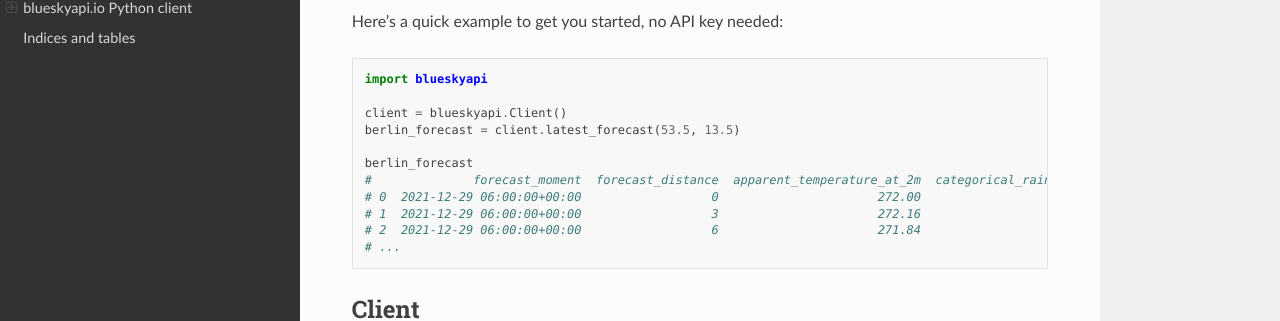
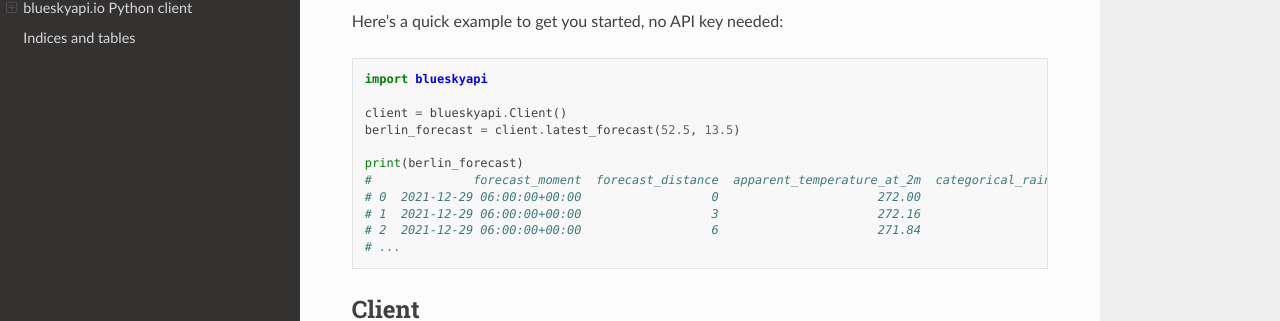
Before and after one commit to bluesky-api/python-client, a Sphinx documentation site: the page built from docs/index.rst, in a window 1280 px wide and 900 px high, scrolled down 517 px. Shown: the part 137-458 px from the top of the window. Built offline with Sphinx 7.4.7 and the Read the Docs theme 2.0.0, drawn with Linux system fonts in a browser that asks for light colours; the version number is read from the project's files by our own code.

Commit message:
Fix location of Berlin in docs

```diff
--- a/docs/index.rst
+++ b/docs/index.rst
@@ -40,9 +40,9 @@ Here's a quick example to get you started, no API key needed::
     import blueskyapi
 
     client = blueskyapi.Client()
-    berlin_forecast = client.latest_forecast(53.5, 13.5)
+    berlin_forecast = client.latest_forecast(52.5, 13.5)
 
-    berlin_forecast
+    print(berlin_forecast)
     #              forecast_moment  forecast_distance  apparent_temperature_at_2m  categorical_rain_at_surface  ...  wind_v_at_80m  wind_v_at_100m  wind_v_at_max_wind  visibility_at_surface
     # 0  2021-12-29 06:00:00+00:00                  0                      272.00                            1  ...           2.33            2.33              -14.98                24128.0
     # 1  2021-12-29 06:00:00+00:00                  3                      272.16                            1  ...           2.10            2.10              -17.45                 4848.0
--- a/pyproject.toml
+++ b/pyproject.toml
@@ -41,6 +41,7 @@ types-requests = "^2.26.3"
 Sphinx = "^4.3.2"
 sphinx-rtd-theme = "^1.0.0"
 sphinx-autodoc-typehints = "^1.12.0"
+pp-ez = "^0.2.0"
 
 [tool.black]
 target-version = ['py37']
```
Also changed, not shown: 1 other file.
